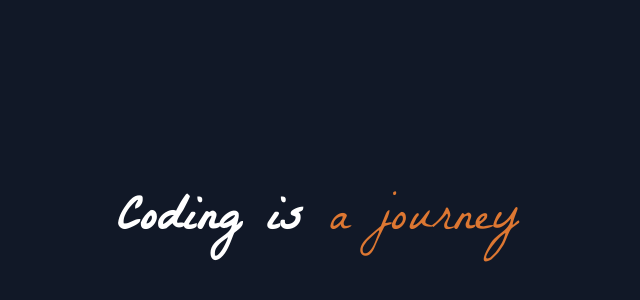
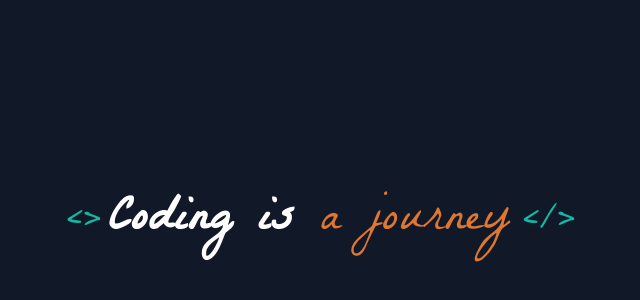
Before and after one commit to PrathamMathur11/Personal-Portfolio-NextJS, a Next.js app: page / in a window 1280 px wide. Shown: the part 1384-1684 px from the top of the page, without its empty margins (319-959 px from the left). Built offline with nearby package versions, Linux system fonts and the light colour scheme.

Commit message:
display card tags

```diff
--- a/components/DisplayCard.js
+++ b/components/DisplayCard.js
@@ -3,10 +3,12 @@ import React from "react";
 const DisplayCard = () => {
   return (
     <div className="container-1 text-teal-500 dark:text-white new-font">
+      <span className="text-teal-500 new-font">&lt;&gt;</span>
       <p>
         Coding is <span className="typed-text"></span>
         <span className="cursor">&nbsp;</span>
       </p>
+      <span className="text-teal-500 new-font">&lt;/&gt;</span>
     </div>
   );
 };
```
